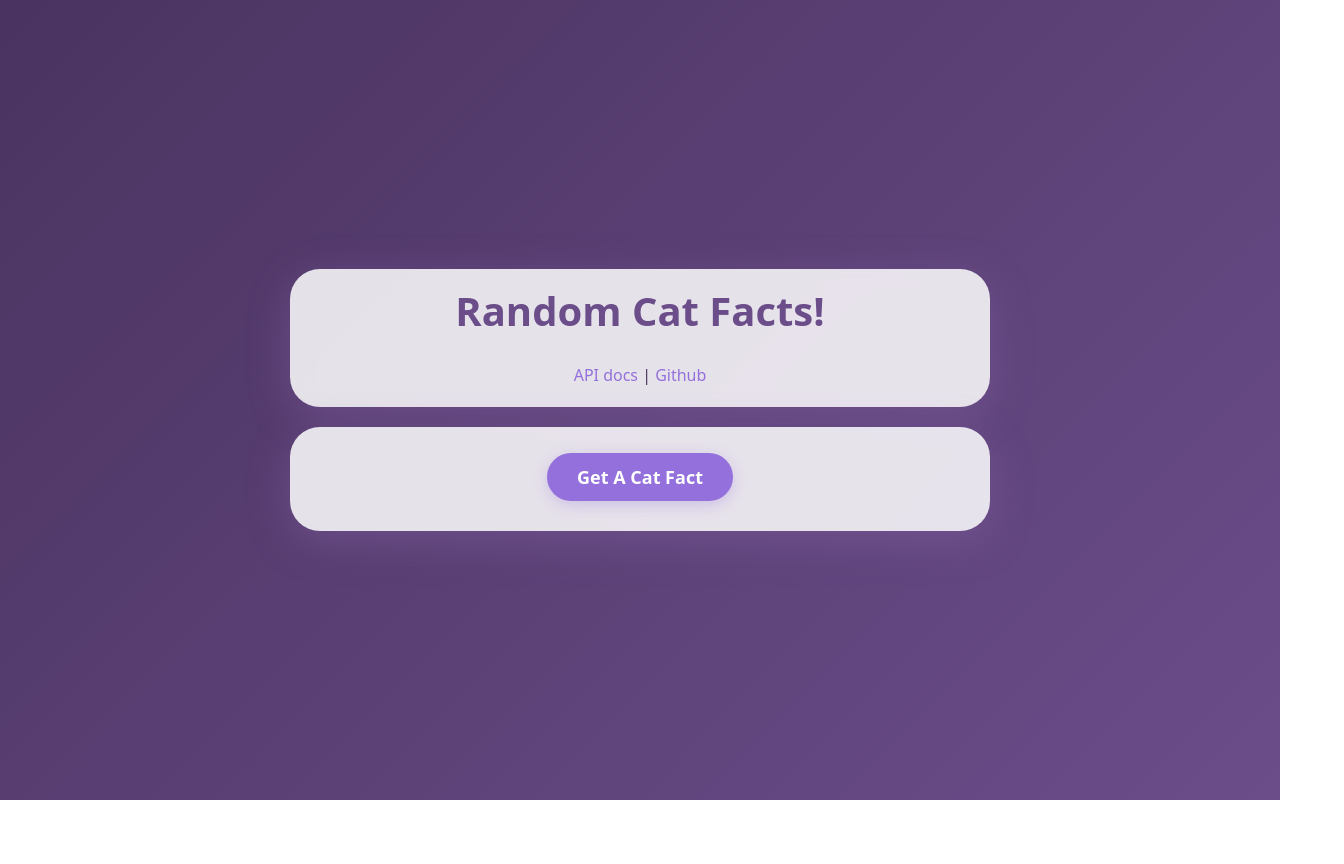
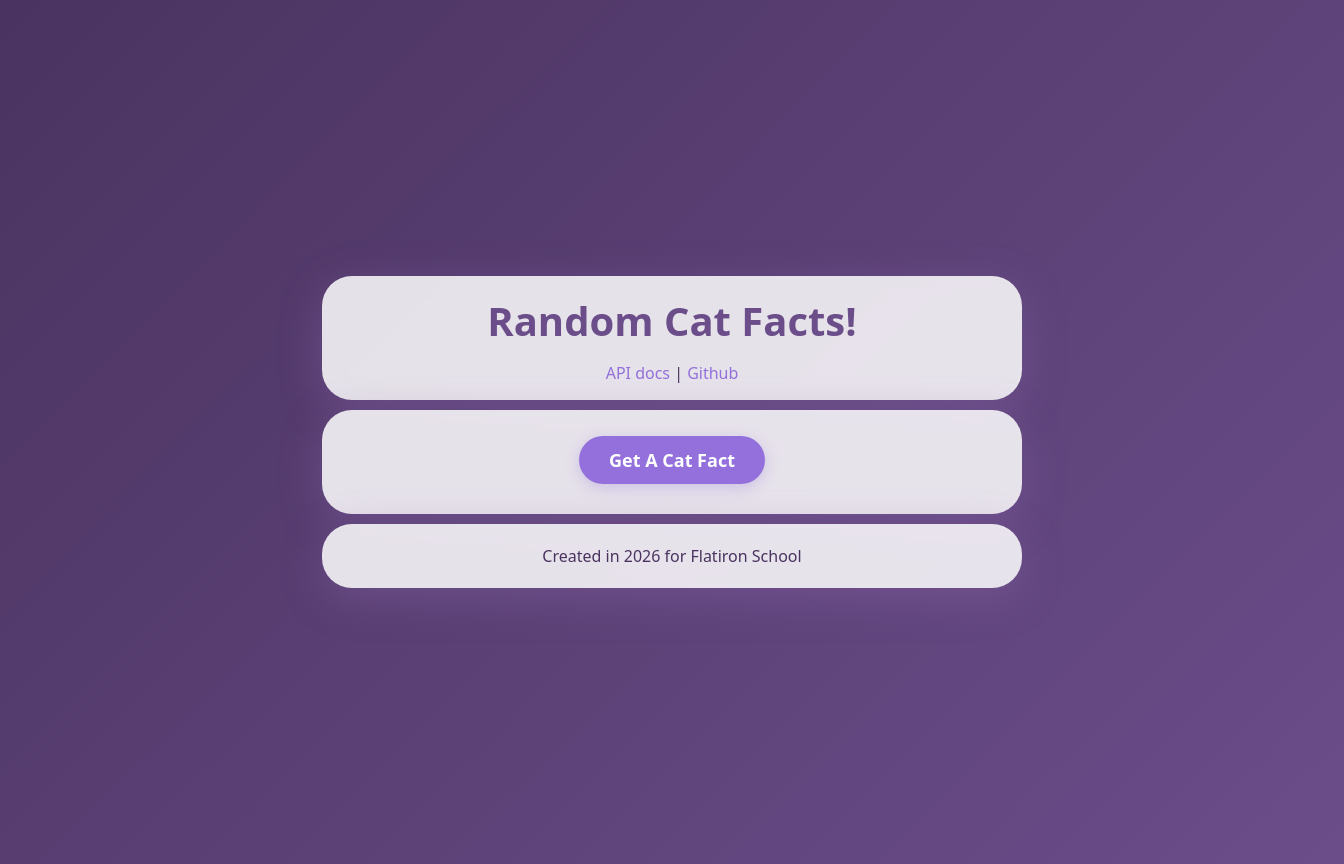
Before and after one commit to kaitbrew/summative-react-with-api, a React (Vite) app in the folder vite-project/: page / in a window 1280 px wide. Shown: the whole page, 1344 px wide, since content can reach past the window. Before the commit the page ends 800 px from the top, so only its background shows below. Built offline with nearby package versions, Linux system fonts and the light colour scheme.

Commit message:
footer complete

```diff
--- a/vite-project/index.html
+++ b/vite-project/index.html
@@ -2,7 +2,6 @@
 <html lang="en">
   <head>
     <meta charset="UTF-8" />
-    <link rel="icon" type="image/svg+xml" href="/vite.svg" />
     <meta name="viewport" content="width=device-width, initial-scale=1.0" />
     <title>KB's Cat Facts</title>
   </head>
--- a/vite-project/src/App.css
+++ b/vite-project/src/App.css
@@ -1,14 +1,3 @@
-#root {
-  display: flex;
-  flex-direction: column;
-  justify-content: center;
-  align-items: center;
-  width: 100%;
-  max-width: 1280px;
-  padding: 2rem;
-  margin: 0 auto;
-}
-
 .app-wrapper {
   background-color: rgba(255, 255, 255, 0.85);
   backdrop-filter: blur(10px);
@@ -16,6 +5,7 @@
   padding: 10px 50px;
   box-shadow: 0 10px 40px rgba(138, 103, 171, 0.4);
   width: 700px;
+  margin-bottom: 10px;
   box-sizing: border-box;
 }
 
@@ -23,12 +13,6 @@
   max-width: 600px;
   margin: 0 auto;
   text-align: center;
-}
-
-h1 {
-  color: #6b4d8a;
-  margin-bottom: 10px;
-  font-size: 2.5rem;
 }
 
 .cat-fact-button {
--- a/vite-project/src/Footer.css
+++ b/vite-project/src/Footer.css
@@ -5,7 +5,6 @@
   padding: 20px 50px;
   box-shadow: 0 10px 40px rgba(138, 103, 171, 0.4);
   width: 700px;
-  margin-bottom: 20px;
   box-sizing: border-box;
   text-align: center;
 }
--- a/vite-project/src/Navbar.css
+++ b/vite-project/src/Navbar.css
@@ -2,17 +2,17 @@
   background-color: rgba(255, 255, 255, 0.85);
   backdrop-filter: blur(10px);
   border-radius: 30px;
-  padding: 20px 50px;
+  padding: 15px 50px;
   box-shadow: 0 10px 40px rgba(138, 103, 171, 0.4);
   width: 700px;
-  margin-bottom: 20px;
+  margin-bottom: 10px;
   box-sizing: border-box;
   text-align: center;
 }
 
 h1 {
   color: #6b4d8a;
-  margin: 0 0 30px 0;
+  margin: 0 0 10px 0;
   font-size: 2.5rem;
   text-align: center;
 }
--- a/vite-project/src/index.css
+++ b/vite-project/src/index.css
@@ -4,10 +4,14 @@
   font-weight: 400;
   color-scheme: light dark;
   color: #4a3360;
-  font-synthesis: none;
-  text-rendering: optimizeLegibility;
-  -webkit-font-smoothing: antialiased;
-  -moz-osx-font-smoothing: grayscale;
+  display: flex;
+  flex-direction: column;
+  justify-content: center;
+  align-items: center;
+  width: 100%;
+  max-width: 1280px;
+  padding: 2rem;
+  margin: 0 auto;
 }
 
 a {
@@ -30,10 +34,6 @@ body {
   align-items: center;
 }
 
-h1 {
-  font-size: 3.2em;
-  line-height: 1.1;
-}
 
 button {
   border-radius: 8px;
--- a/vite-project/src/main.jsx
+++ b/vite-project/src/main.jsx
@@ -3,10 +3,12 @@ import { createRoot } from 'react-dom/client'
 import './index.css'
 import App from './App.jsx'
 import Navbar from './Navbar.jsx'
+import Footer from './Footer.jsx'
 
 createRoot(document.getElementById('root')).render(
   <StrictMode>
     <Navbar />
     <App />
+    <Footer />
   </StrictMode>,
 )
```
